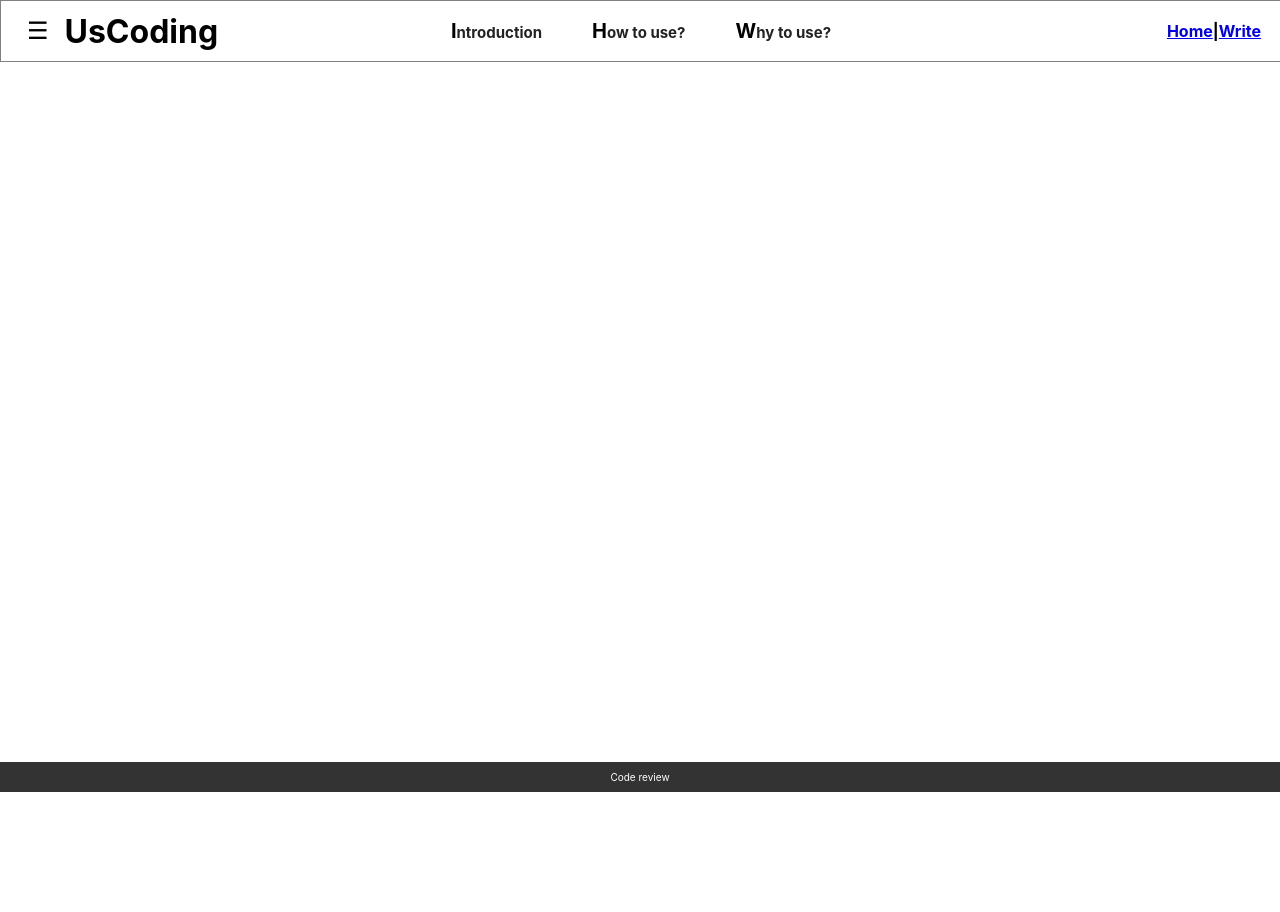
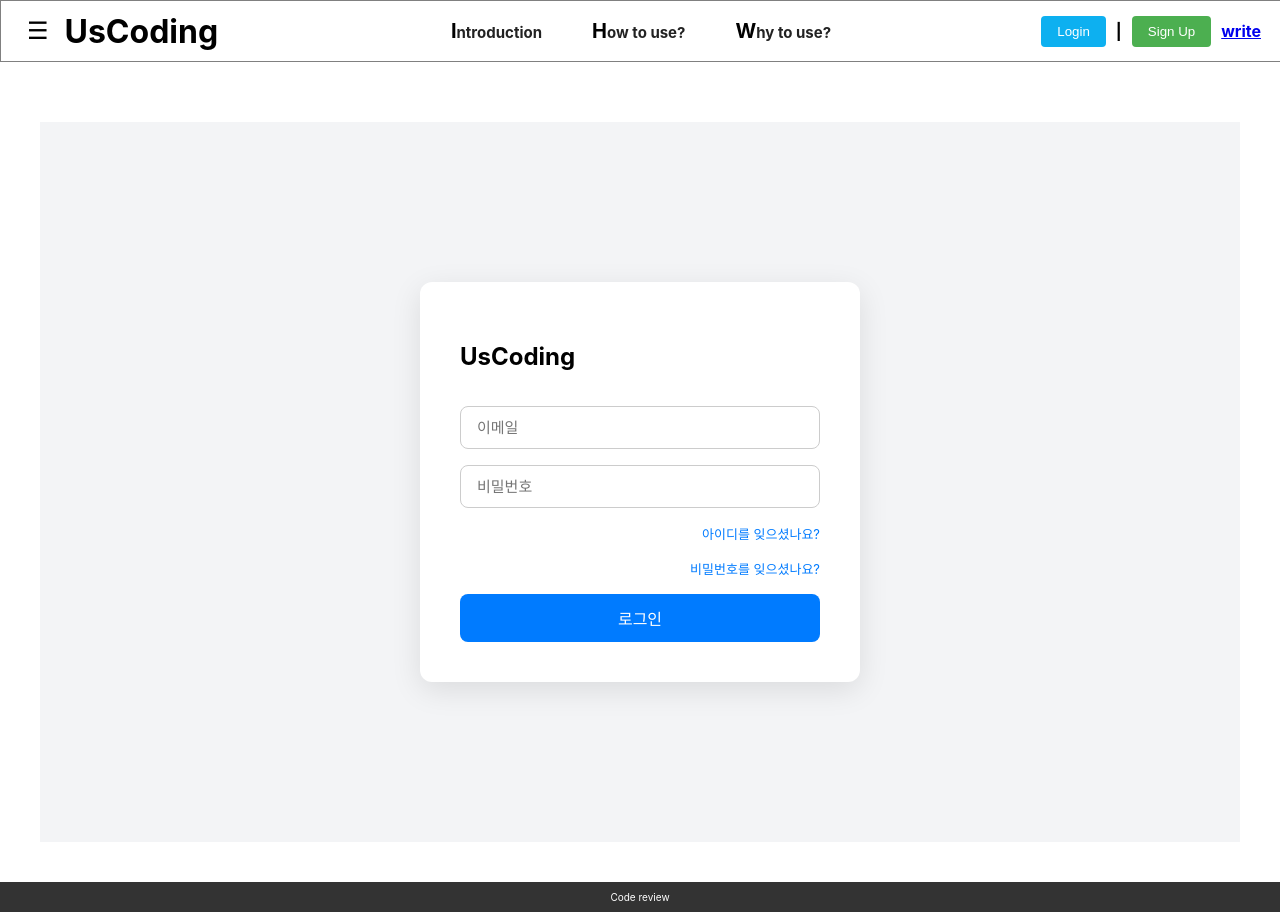
Before and after one commit to wooojin401/test2, a React (Create React App) app: page /login in a window 1280 px wide. Before the commit the page ends 800 px from the top, so only its background shows below. Built offline with nearby package versions, Linux system fonts and the light colour scheme.

Commit message:
update LoginForm and Write

```diff
--- a/src/App.js
+++ b/src/App.js
@@ -1,4 +1,4 @@
-import React, { useRef } from "react";
+import React from "react";
 import { BrowserRouter, Routes, Route } from "react-router-dom";
 import Home from "./pages/Home";
 import Write from "./pages/Write";
@@ -6,40 +6,23 @@ import Detail from "./pages/Detail";
 import Edit from "./pages/Edit";
 import Header from "./pages/layout/Header";
 import Footer from "./pages/layout/Footer";
-import Sidebar from "./pages/layout/Sidebar"; // ✅ 추가
+import Sidebar from "./pages/layout/Sidebar";
+import Login from "./pages/Login";
 import './App.css';
 
 function App() {
-
-   const aboutRef = useRef(null);
-   const howUseRef = useRef(null);
-   const whyUseRef = useRef(null);
-
-   const scrollIntoWhy = () => {
-    if (whyUseRef.current){
-      whyUseRef.current.scrollIntoView({behavior: 'smooth'});
-    }
-   }
-  const scrollIntoUse = () => {
-    if (howUseRef.current) {
-      howUseRef.current.scrollIntoView({behavior: 'smooth'});
-    }
-  };
-  const scrollIntoView = () => {
-    if (aboutRef.current) {
-      aboutRef.current.scrollIntoView({behavior: 'smooth'});
-    }
-  };
   return (
     <BrowserRouter>
-      <Header scrollIntoView = {scrollIntoView} scrollIntoUse = {scrollIntoUse} scrollIntoWhy = {scrollIntoWhy} />
+      <Header />
       <div className="main_layout">
         <div className="content">
           <Routes>
-            <Route path="/" element={<Home aboutRef = {aboutRef} howUseRef = {howUseRef} whyUseRef={whyUseRef} />} />
+            <Route path="/" element={<Home />} />
             <Route path="/write" element={<Write />} />
             <Route path="/post/:id" element={<Detail />} />
+            <Route path="/login" element={<Login />} />
             <Route path="/edit/:id" element={<Edit />} />
+
           </Routes>
         </div>
       </div>
--- /dev/null
+++ b/src/hooks/usePrompt.js
@@ -0,0 +1,28 @@
+import { useContext, useEffect } from 'react';
+import { UNSAFE_NavigationContext as NavigationContext } from 'react-router-dom';
+
+export function usePrompt(message, when) {
+  const navigator = useContext(NavigationContext).navigator;
+
+  useEffect(() => {
+    if (!when) return;
+
+    const push = navigator.push;
+    const replace = navigator.replace;
+
+    const confirmAndRun = (method) => (...args) => {
+      const shouldProceed = window.confirm(message);
+      if (shouldProceed) {
+        method(...args);
+      }
+    };
+
+    navigator.push = confirmAndRun(push);
+    navigator.replace = confirmAndRun(replace);
+
+    return () => {
+      navigator.push = push;
+      navigator.replace = replace;
+    };
+  }, [navigator, message, when]);
+}
--- /dev/null
+++ b/src/pages/Login.css
@@ -0,0 +1,63 @@
+.login-wrapper {
+  display: flex;
+  justify-content: center;
+  align-items: center;
+  min-height: 80vh;
+  background-color: #f3f4f6;
+  padding: 40px 16px;
+}
+
+.login-container {
+  display: flex;
+  flex-direction: column;
+  gap: 16px;
+  padding: 40px;
+  background-color: white;
+  border-radius: 12px;
+  box-shadow: 0 8px 30px rgba(0, 0, 0, 0.1);
+  width: 100%;
+  max-width: 360px;
+}
+
+.login-container input {
+  padding: 12px 16px;
+  font-size: 15px;
+  border: 1px solid #ccc;
+  border-radius: 8px;
+  outline: none;
+  transition: all 0.3s ease;
+}
+
+.login-container input:focus {
+  border-color: #007bff;
+  box-shadow: 0 0 0 2px rgba(0, 123, 255, 0.15);
+}
+
+
+.login-container button:hover {
+  background: linear-gradient(135deg, #00aaff, #0055cc);
+  transform: translateY(-2px);
+}
+.login-container button {
+  padding: 12px;
+  background-color: #007bff;
+  color: white;
+  border: none;
+  border-radius: 8px;
+  font-size: 16px;
+  cursor: pointer;
+  transition: background-color 0.3s ease, transform 0.2s ease;
+}
+.login-container a {
+  font-size: 13px;
+  color: #007bff;
+  text-align: right;
+  text-decoration: none;
+  transition: color 0.2s;
+  margin-left: auto;
+}
+
+.login-container a:hover {
+  color: #0056b3;
+  text-decoration: underline;
+}
--- /dev/null
+++ b/src/pages/Login.js
@@ -0,0 +1,55 @@
+import { useState } from 'react';
+import { Link } from 'react-router-dom';
+import axios from 'axios';
+import './Login.css';
+
+const Login = () => {
+  const [email, setEmail] = useState('');
+  const [password, setPassword] = useState('');
+
+  const handleLogin = async (e) => {
+    e.preventDefault();
+
+    try {
+      const res = await axios.post('http://localhost:8080/api/login', {
+        email,
+        password,
+      });
+
+      console.log('로그인 성공:', res.data);
+      alert('로그인 성공!');
+      // 이후 토큰 저장 or 페이지 이동 등 처리
+    } catch (err) {
+      console.error('로그인 실패:', err);
+      alert('로그인 실패! 아이디 또는 비밀번호를 확인해주세요.');
+    }
+  };
+
+  return (
+    <div className="login-wrapper">
+
+      <form className="login-container" onSubmit={handleLogin}>
+        <h2>UsCoding</h2>
+        <input
+          type="email"
+          placeholder="이메일"
+          value={email}
+          onChange={(e) => setEmail(e.target.value)}
+          required
+        />
+        <input
+          type="password"
+          placeholder="비밀번호"
+          value={password}
+          onChange={(e) => setPassword(e.target.value)}
+          required
+        />
+         <Link to ="/" className="forget-id-link">아이디를 잊으셨나요?</Link>
+        <Link to ="/" className="forget-password-link">비밀번호를 잊으셨나요?</Link>
+        <button type="submit">로그인</button>
+      </form>
+    </div>
+  );
+};
+
+export default Login;
--- a/src/pages/Write.js
+++ b/src/pages/Write.js
@@ -1,21 +1,34 @@
-import { useState } from 'react';
+import { useEffect, useState } from 'react';
+import { usePrompt } from '../hooks/usePrompt';
 
-import './Write.css'; // 꼭 import 해주세요
+import './Write.css';
 
 function Write() {
   const [title, setTitle] = useState('');
+  const [code, setCode] = useState('');
   const [content, setContent] = useState('');
   const [category, setCategory] = useState('default');
+  const [isDirty, setIsDirty] = useState(false);
 
   const handleSubmit = (e) => {
     e.preventDefault();
-    // 제출 처리
+    setIsDirty(false);
+    alert('제출 완료!');
   };
+
+  useEffect(() => {
+    setIsDirty(
+      !!title || !!code || !!content || category !== 'default'
+    );
+  }, [title, code, content, category]);
+
+  usePrompt('작성 중인 내용이 사라질 수 있습니다. 정말 이동하시겠습니까?', isDirty);
 
   return (
     <div className="write-container">
       <h2>글 작성</h2>
       <form onSubmit={handleSubmit}>
+        {/* 제목 */}
         <div className="write-form-group">
           <label>제목:</label>
           <input
@@ -26,25 +39,30 @@ function Write() {
             required
           />
         </div>
+
+
         <div className="write-form-group">
           <label>코드:</label>
           <textarea
-            value={content}
-            onChange={(e) => setContent(e.target.value)}
-            placeholder="내용을 입력하세요"
+            value={code}
+            onChange={(e) => setCode(e.target.value)}
+            placeholder="코드를 입력하세요"
             style={{ width: '100%', height: '300px' }}
             required
           />
         </div>
+
+
         <div className="write-form-group">
           <label>설명:</label>
           <textarea
             value={content}
             onChange={(e) => setContent(e.target.value)}
-            placeholder="내용을 입력하세요"
+            placeholder="설명을 입력하세요"
             required
           />
         </div>
+
 
         <div className="write-form-group">
           <label>카테고리:</label>
@@ -56,10 +74,11 @@ function Write() {
             <option value="C++">C++</option>
             <option value="Java">Java</option>
             <option value="JavaScript">JavaScript</option>
-            <option value="Python">Python</option> {/* 오타 수정 */}
+            <option value="Python">Python</option>
           </select>
         </div>
-        <button className="write-reset-btn" onClick={() => window.history.back()}>
+
+        <button type="reset" className="write-reset-btn" onClick={() => window.history.back()}>
           취소
         </button>
 
@@ -70,4 +89,5 @@ function Write() {
     </div>
   );
 }
+
 export default Write;
--- a/src/pages/layout/Header.css
+++ b/src/pages/layout/Header.css
@@ -10,6 +10,7 @@
   align-items: center;
   justify-content: center;
   z-index: 1000;
+  flex-wrap: nowrap;
 }
 .header_left {
   flex: 1;
@@ -19,11 +20,12 @@
 }
 .header_right {
   flex: 1;
-
   display: flex;
   justify-content: flex-end;
+  align-items: center;
   padding-right: 20px;
   font-weight: bold;
+  gap: 10px;
 }
 .header_right a:visited {
   color: black;
@@ -85,3 +87,31 @@
   color:black;
   font-size: 20px;
 }
+
+.header-login-container {
+  display: flex;
+  justify-content: flex-end;
+  align-items: center;
+  gap: 10px;
+  flex-wrap: nowrap;
+  min-width: fit-content;  /* ✅ or width: auto; */
+}
+
+
+.login-btn,
+.signup-btn {
+  padding: 8px 16px;
+  color: white;
+  border: none;
+  border-radius: 4px;
+  cursor: pointer;
+  transition: background-color 0.3s ease;
+}
+
+.login-btn {
+  background-color: rgb(13, 176, 240);
+}
+
+.signup-btn {
+  background-color: #4caf50;
+}
--- a/src/pages/layout/Header.js
+++ b/src/pages/layout/Header.js
@@ -1,10 +1,12 @@
-import { useRef, useState } from 'react';
-import { Link } from 'react-router-dom';
+import { useState } from 'react';
+import { Link ,useNavigate} from 'react-router-dom';
 import Sidebar from './Sidebar';
 import './Header.css';
 
-const Header = ({scrollIntoView, scrollIntoUse, scrollIntoWhy}) => {
+const Header = ({ scrollIntoView, scrollIntoUse, scrollIntoWhy }) => {
   const [sidebarOpen, setSidebarOpen] = useState(false);
+  const navigate = useNavigate();
+
 
 
   return (
@@ -16,22 +18,24 @@ const Header = ({scrollIntoView, scrollIntoUse, scrollIntoWhy}) => {
             <Link to="/" className="logo-link">UsCoding</Link>
           </h1>
         </div>
+
         <div className="header_center">
-          <Link to="/" className="intro-link" onClick = {scrollIntoView}> <span className="highlight">I</span>ntroduction</Link>
-          <Link to="/" className="intro-link" onClick = {scrollIntoUse}> <span className="highlight">H</span>ow to use?</Link>
-          <Link to="/" className="intro-link" onClick={scrollIntoWhy}> <span className="highlight">W</span>hy to use?</Link>
+          <Link to="/" className="intro-link" onClick={scrollIntoView}><span className="highlight">I</span>ntroduction</Link>
+          <Link to="/" className="intro-link" onClick={scrollIntoUse}><span className="highlight">H</span>ow to use?</Link>
+          <Link to="/" className="intro-link" onClick={scrollIntoWhy}><span className="highlight">W</span>hy to use?</Link>
         </div>
+
         <div className="header_right">
-          <Link to="/">Home</Link>
+        <div className="header-login-container">
+          <button className="login-btn" onClick={() => navigate('./login')}>Login</button>
           <span className="divider">|</span>
-          <Link to="/Write">Write</Link>
-
+          <button className="signup-btn" onClick={() => alert('회원가입 기능은 아직 구현되지 않았습니다.')}>Sign Up</button>
+        </div>
+          <Link to="/Write">write</Link>
 
         </div>
       </header>
-
       <Sidebar isOpen={sidebarOpen} onClose={() => setSidebarOpen(false)} />
-
     </>
   );
 };
```
